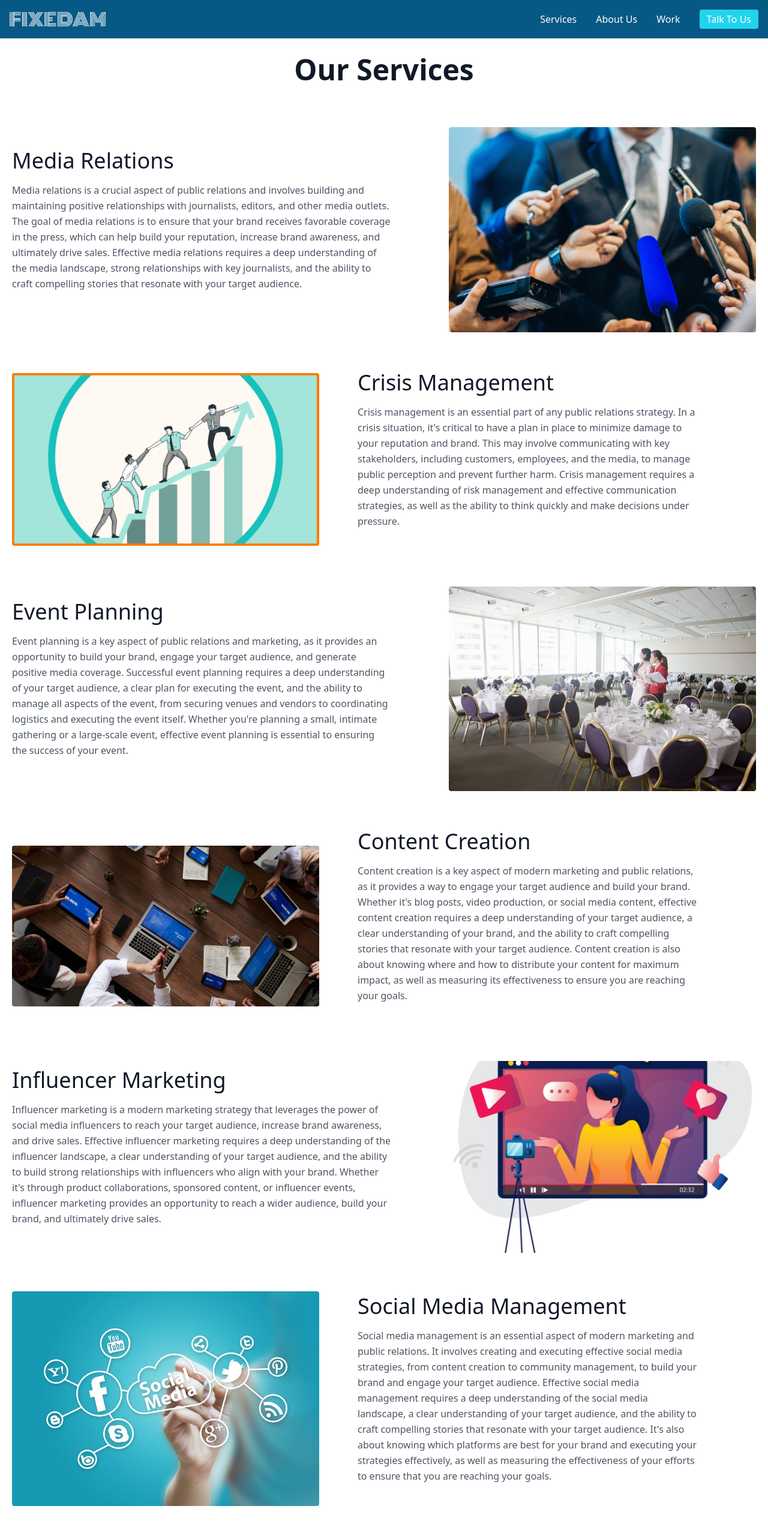
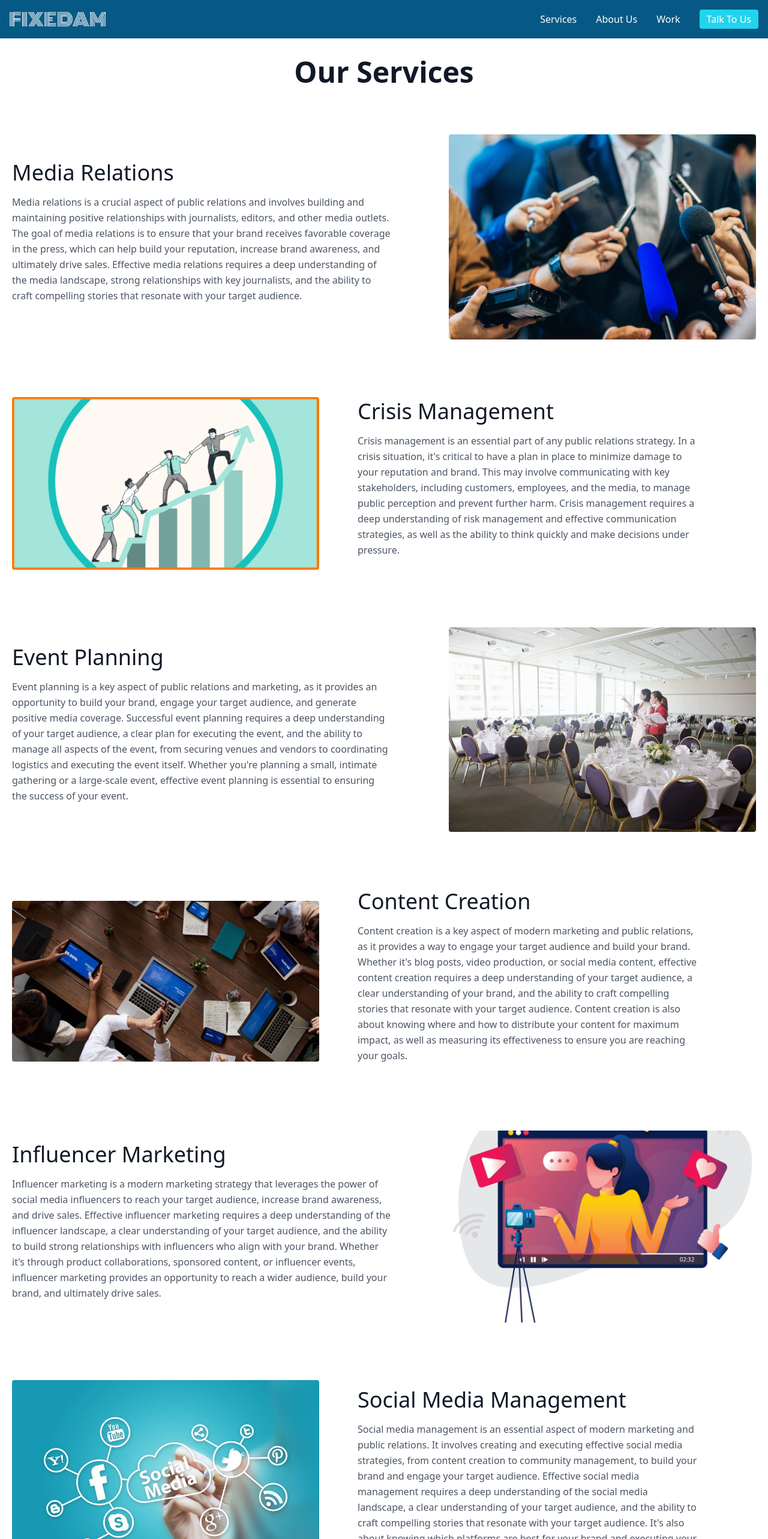
Before and after one commit to appzaib/Pliocio, a Next.js app: page /services in a window 1280 px wide. Shown: the top 2566 px of the page at 60% size. Before the commit the page ends 2543 px from the top, so only its background shows below. Built offline with nearby package versions, Linux system fonts and the light colour scheme.

Commit message:
Add Space In Section

```diff
--- a/pages/services.js
+++ b/pages/services.js
@@ -2,15 +2,15 @@ export default function Services() {
   return (
     <div>
       <section className="text-gray-600 container mx-auto">
-        <h1 class="text-5xl font-bold mt-7 mb-10 text-center text-gray-900">
+        <h1 class="text-5xl font-bold my-8 text-center text-gray-900">
           Our Services
         </h1>
-        <div className="flex px-5 py-8 md:flex-row flex-col items-center">
-          <div className="lg:flex-grow md:w-1/2 lg:pr-24 md:pr-16 flex flex-col md:items-start md:text-left mb-16 md:mb-0 items-center text-center">
+        <div className="flex px-5 py-12 md:flex-row flex-col items-center">
+          <div className="lg:flex-grow md:w-1/2 lg:pr-24 md:pr-16 flex flex-col md:items-start md:text-left md:mb-0 items-center text-center">
             <h1 className="title-font sm:text-4xl text-3xl mb-4 font-medium text-gray-900">
               Media Relations
             </h1>
-            <p className="mb-8 leading-relaxed">
+            <p className="mb-4 leading-relaxed">
               Media relations is a crucial aspect of public relations and
               involves building and maintaining positive relationships with
               journalists, editors, and other media outlets. The goal of media
@@ -31,7 +31,7 @@ export default function Services() {
           </div>
         </div>
 
-        <div className="flex px-5 py-8 md:flex-row flex-col items-center">
+        <div className="flex px-5 py-12 md:flex-row flex-col items-center">
           <div className="lg:max-w-lg lg:w-full md:w-1/2 w-5/6">
             <img
               className="object-cover object-center rounded"
@@ -39,11 +39,11 @@ export default function Services() {
               src="crisis.jpg"
             />
           </div>
-          <div className="lg:flex-grow md:w-1/2 lg:pr-24 md:pl-16 flex flex-col md:items-start md:text-left mb-16 md:mb-0 items-center text-center">
+          <div className="lg:flex-grow md:w-1/2 lg:pr-24 md:pl-16 flex flex-col md:items-start md:text-left md:mb-0 items-center text-center">
             <h1 className="title-font sm:text-4xl text-3xl mb-4 font-medium text-gray-900">
               Crisis Management
             </h1>
-            <p className="mb-8 leading-relaxed">
+            <p className="mb-4 leading-relaxed">
               Crisis management is an essential part of any public relations
               strategy. In a crisis situation, it's critical to have a plan in
               place to minimize damage to your reputation and brand. This may
@@ -56,12 +56,12 @@ export default function Services() {
           </div>
         </div>
 
-        <div className="flex px-5 py-8 md:flex-row flex-col items-center">
-          <div className="lg:flex-grow md:w-1/2 lg:pr-24 md:pr-16 flex flex-col md:items-start md:text-left mb-16 md:mb-0 items-center text-center">
+        <div className="flex px-5 py-12 md:flex-row flex-col items-center">
+          <div className="lg:flex-grow md:w-1/2 lg:pr-24 md:pr-16 flex flex-col md:items-start md:text-left md:mb-0 items-center text-center">
             <h1 className="title-font sm:text-4xl text-3xl mb-4 font-medium text-gray-900">
               Event Planning
             </h1>
-            <p className="mb-8 leading-relaxed">
+            <p className="mb-4 leading-relaxed">
               Event planning is a key aspect of public relations and marketing,
               as it provides an opportunity to build your brand, engage your
               target audience, and generate positive media coverage. Successful
@@ -83,7 +83,7 @@ export default function Services() {
           </div>
         </div>
 
-        <div className="flex px-5 py-8 md:flex-row flex-col items-center">
+        <div className="flex px-5 py-12 md:flex-row flex-col items-center">
           <div className="lg:max-w-lg lg:w-full md:w-1/2 w-5/6">
             <img
               className="object-cover object-center rounded"
@@ -91,11 +91,11 @@ export default function Services() {
               src="content.jpg"
             />
           </div>
-          <div className="lg:flex-grow md:w-1/2 lg:pr-24 md:pl-16 flex flex-col md:items-start md:text-left mb-16 md:mb-0 items-center text-center">
+          <div className="lg:flex-grow md:w-1/2 lg:pr-24 md:pl-16 flex flex-col md:items-start md:text-left md:mb-0 items-center text-center">
             <h1 className="title-font sm:text-4xl text-3xl mb-4 font-medium text-gray-900">
               Content Creation
             </h1>
-            <p className="mb-8 leading-relaxed">
+            <p className="mb-4 leading-relaxed">
               Content creation is a key aspect of modern marketing and public
               relations, as it provides a way to engage your target audience and
               build your brand. Whether it's blog posts, video production, or
@@ -110,12 +110,12 @@ export default function Services() {
           </div>
         </div>
 
-        <div className="flex px-5 py-8 md:flex-row flex-col items-center">
-          <div className="lg:flex-grow md:w-1/2 lg:pr-24 md:pr-16 flex flex-col md:items-start md:text-left mb-16 md:mb-0 items-center text-center">
+        <div className="flex px-5 py-12 md:flex-row flex-col items-center">
+          <div className="lg:flex-grow md:w-1/2 lg:pr-24 md:pr-16 flex flex-col md:items-start md:text-left md:mb-0 items-center text-center">
             <h1 className="title-font sm:text-4xl text-3xl mb-4 font-medium text-gray-900">
               Influencer Marketing
             </h1>
-            <p className="mb-8 leading-relaxed">
+            <p className="mb-4 leading-relaxed">
               Influencer marketing is a modern marketing strategy that leverages
               the power of social media influencers to reach your target
               audience, increase brand awareness, and drive sales. Effective
@@ -137,7 +137,7 @@ export default function Services() {
           </div>
         </div>
 
-        <div className="flex px-5 py-8 md:flex-row flex-col items-center">
+        <div className="flex px-5 py-12 md:flex-row flex-col items-center">
           <div className="lg:max-w-lg lg:w-full md:w-1/2 w-5/6">
             <img
               className="object-cover object-center rounded"
@@ -145,11 +145,11 @@ export default function Services() {
               src="SOCIAL-MEDIA.jpg"
             />
           </div>
-          <div className="lg:flex-grow md:w-1/2 lg:pr-24 md:pl-16 flex flex-col md:items-start md:text-left mb-16 md:mb-0 items-center text-center">
+          <div className="lg:flex-grow md:w-1/2 lg:pr-24 md:pl-16 flex flex-col md:items-start md:text-left md:mb-0 items-center text-center">
             <h1 className="title-font sm:text-4xl text-3xl mb-4 font-medium text-gray-900">
               Social Media Management
             </h1>
-            <p className="mb-8 leading-relaxed">
+            <p className="mb-4 leading-relaxed">
               Social media management is an essential aspect of modern marketing
               and public relations. It involves creating and executing effective
               social media strategies, from content creation to community
```
